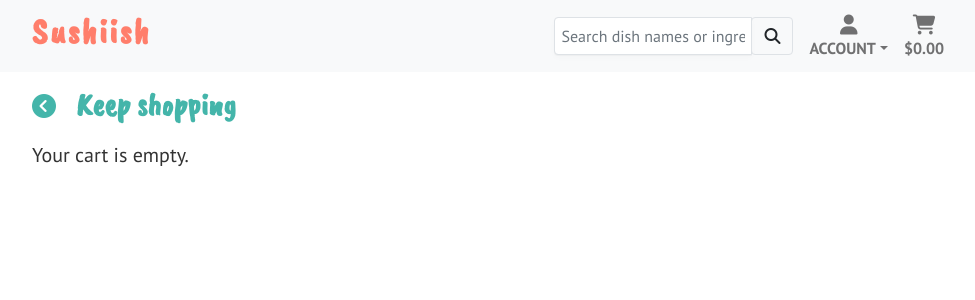
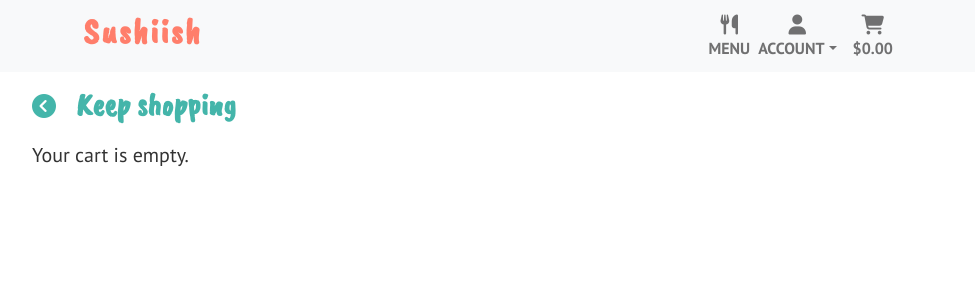
Before and after one commit to thanh-cao/ms4-sushiish-django, a Django app: page /cart/ in a window 1280 px wide. Shown: the top 300 px of the page, without its empty margins (152-1127 px from the left). Run offline with Django 3.2, Linux system fonts and the light colour scheme; parts of the project's set-up code (start-up, migrations or seed data) failed here and were passed over; some libraries are stand-ins or nearby versions.

Commit message:
add link to products page on navbar if active page is not products

```diff
--- a/templates/includes/main-nav.html
+++ b/templates/includes/main-nav.html
@@ -4,6 +4,7 @@
     </div>
     <div>
         <ul class="navbar-nav flex-row align-items-center">
+            {% if products %}
             <li class="nav-item list-inline-item me-3">
                 <form class="form" method="GET" action="{% url 'products' %}" class="d-none d-lg-block">
                     <div class="input-group w-100">
@@ -41,6 +42,17 @@
                     </form>
                 </div>
             </li>
+            {% else %}
+            <li class="nav-item list-inline-item">
+                <a class="nav-link text-center" href="{% url 'products' %}">
+                    <i class="fa-solid fa-utensils fa-lg" aria-hidden="true"></i>
+                    <span class="visually-hidden">Menu</span>
+                    <p class="mb-0" id="order-total">
+                        Menu
+                    </p>
+                </a>
+            </li>
+            {% endif %}
             <li class="nav-item dropdown list-inline-item me-3">
                 <a class="nav-link text-center" href="#" id="account-dropdown" role="button" data-bs-toggle="dropdown"
                     aria-expanded="false">
```
